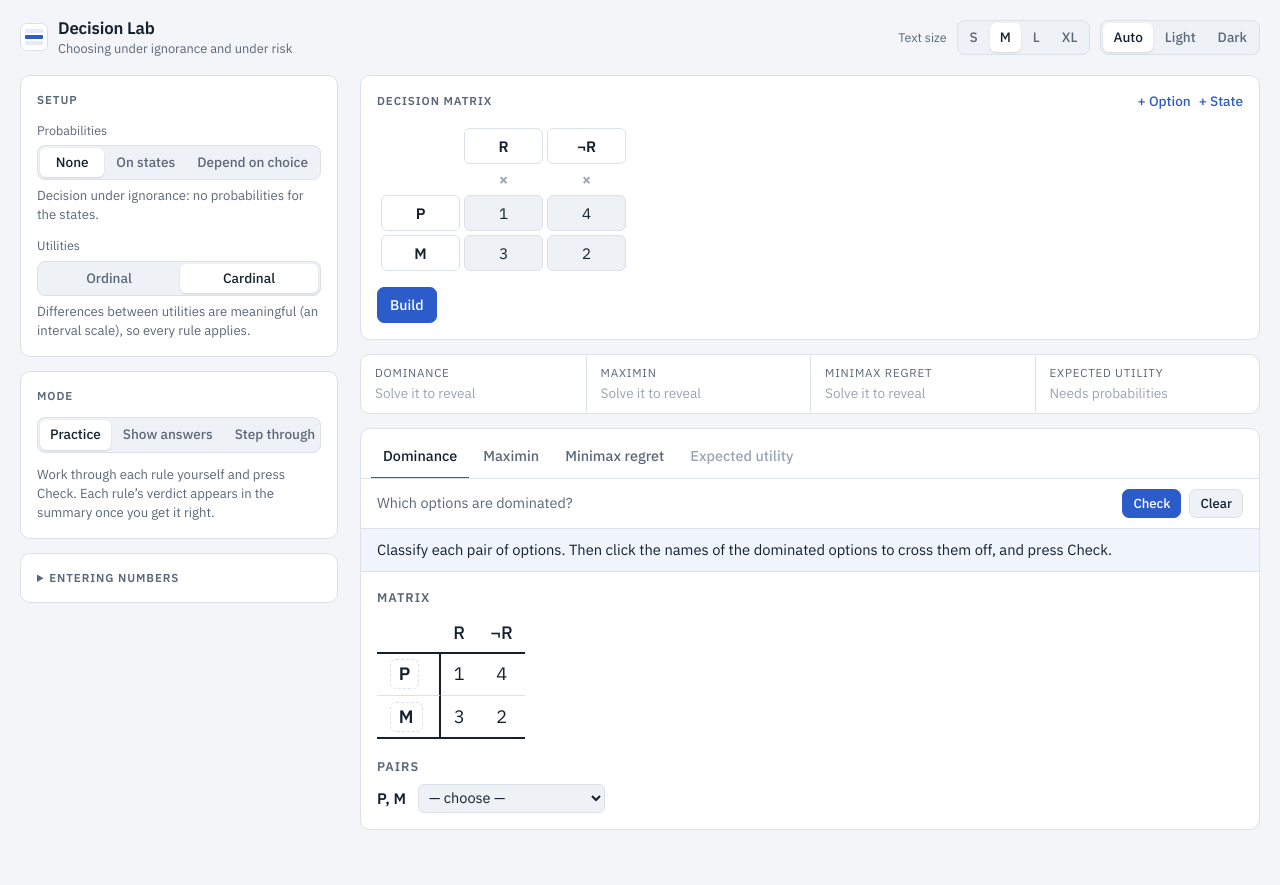
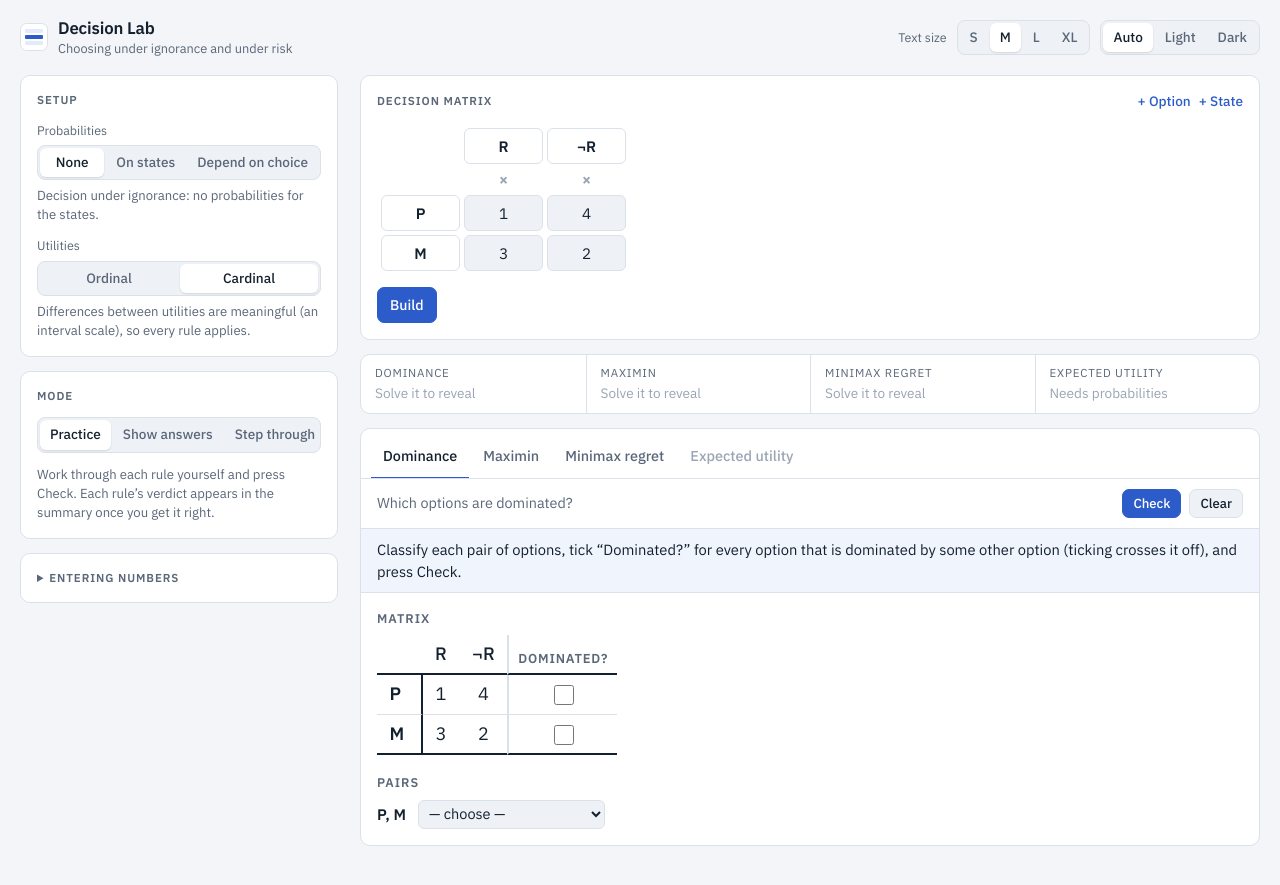
Before and after one commit to Comesana73/juancomesana.org, a Jekyll site: the page apps/decision-lab/index.html, which Jekyll copies as it is, in a window 1280 px wide. Shown: the top 885 px of the page. Built offline with Jekyll 4.4.1, drawn with Linux system fonts in a browser that asks for light colours; part of the change alters nothing that is shown.

Commit message:
Decision Lab: Dominated? checkboxes and specific feedback on Check
Co-Authored-By: Claude Opus 5.5 <noreply@anthropic.com>
Claude-Session: https://claude.ai/code/session_019p2RdfrzAppxsuEp5T34gu

```diff
--- a/apps/decision-lab/index.html
+++ b/apps/decision-lab/index.html
@@ -218,6 +218,7 @@
   /* practice affordances */
   .mx td.clickable { cursor: pointer; }
   .mx td.clickable:hover { box-shadow: inset 0 0 0 1.5px var(--accent); }
+  .mx input.crossbox { width: 1.1em; height: 1.1em; accent-color: var(--bad); cursor: pointer; vertical-align: middle; }
   .mx th.rowh button.rowbtn {
     border: 1px dashed var(--line); background: transparent; border-radius: 6px; padding: 0.05em 0.45em; cursor: pointer;
     font: inherit; color: inherit; text-decoration: inherit;
@@ -767,7 +768,7 @@
   function practiceIntro(tab) {
     const w = state.work.maximin;
     return {
-      dominance: "Classify each pair of options. Then click the names of the dominated options to cross them off, and press Check.",
+      dominance: "Classify each pair of options, tick “Dominated?” for every option that is dominated by some other option (ticking crosses it off), and press Check.",
       maximin: w.stage === 2
         ? "There’s a tie for maximin. Apply leximin: tick the option(s) leximin keeps, and press Check."
         : "Click each option’s worst outcome to star it (star every cell that ties for worst). Then click the name(s) of the maximin choice to mark them ** and press Check.",
@@ -797,10 +798,12 @@
       const crossed = practice ? w.crossed.has(r) : showCross && res.dominated.has(r);
       const wrong = practice && w.marks && w.marks.rows.has(r);
       const curRow = cur && (cur.i === r || cur.j === r);
-      rows += `<tr class="${crossed ? "crossed" : ""}">${rowHead(r, { button: practice })
-        .replace('class="rowh"', `class="rowh${wrong ? " wrong" : ""}${curRow ? " cur" : ""}"`)}${pb.states.map((_, c) => utilCell(r, c, { cls: curRow ? "curcol" : "" })).join("")}</tr>`;
+      const box = practice
+        ? `<td class="extra${wrong ? " wrong" : ""}"><input type="checkbox" class="crossbox" data-cross="${r}"${w.crossed.has(r) ? " checked" : ""} aria-label="${esc(O(r))} is dominated"></td>`
+        : "";
+      rows += `<tr class="${crossed ? "crossed" : ""}">${rowHead(r).replace('class="rowh"', `class="rowh${curRow ? " cur" : ""}"`)}${pb.states.map((_, c) => utilCell(r, c, { cls: curRow ? "curcol" : "" })).join("")}${box}</tr>`;
     });
-    const table = `<div class="scroll"><table class="mx">${header()}<tbody>${rows}</tbody></table></div>`;
+    const table = `<div class="scroll"><table class="mx">${header(practice ? ["Dominated?"] : [])}<tbody>${rows}</tbody></table></div>`;
     const pairsHtml = res.pairs.map((p, idx) => {
       let v;
       if (practice) {
@@ -940,6 +943,13 @@
     if (state.mode !== "practice") return;
     const t = e.target;
     if (t.dataset.pair !== undefined) { state.work.dominance.pairs[t.dataset.pair] = t.value; t.classList.remove("wrong"); }
+    if (t.dataset.cross !== undefined) {
+      const s = state.work.dominance.crossed, r = +t.dataset.cross;
+      t.checked ? s.add(r) : s.delete(r);
+      state.work.dominance.marks = null; state.hint = null; renderWork();
+      const again = body.querySelector(`input[data-cross="${r}"]`); if (again) again.focus();
+      return;
+    }
     if (t.dataset.lex !== undefined) { const s = state.work.maximin.lex; t.checked ? s.add(+t.dataset.lex) : s.delete(+t.dataset.lex); t.classList.remove("wrong"); }
   });
   body.addEventListener("input", (e) => {
@@ -958,11 +968,12 @@
   const setEq = (a, b) => a.size === b.size && [...a].every((x) => b.has(x));
   function check() {
     const res = state.results, w = state.work, tab = state.tab;
-    let right = 0, total = 0, done = false, extra = "";
+    let right = 0, total = 0, done = false;
+    const issues = [];
     if (tab === "dominance") {
       const d = w.dominance, marks = { pairs: new Set(), rows: new Set() };
-      res.pairs.forEach((p, idx) => { total++; if (d.pairs[`${p.i},${p.j}`] === p.rel) right++; else marks.pairs.add(idx); });
-      state.problem.opts.forEach((_, r) => { total++; if (d.crossed.has(r) === res.dominated.has(r)) right++; else marks.rows.add(r); });
+      res.pairs.forEach((p, idx) => { total++; if (d.pairs[`${p.i},${p.j}`] === p.rel) right++; else { marks.pairs.add(idx); issues.push(`the classification of ${O(p.i)}, ${O(p.j)}`); } });
+      state.problem.opts.forEach((_, r) => { total++; if (d.crossed.has(r) === res.dominated.has(r)) right++; else { marks.rows.add(r); issues.push(`whether ${O(r)} is dominated`); } });
       d.marks = marks; done = right === total;
     } else if (tab === "maximin") {
       const m = w.maximin, marks = { rows: new Set(), picks: new Set(), lex: new Set() };
@@ -970,33 +981,33 @@
         state.problem.opts.forEach((_, r) => {
           total++;
           const mine = new Set([...m.stars].filter((k) => k.startsWith(r + ",")).map((k) => +k.split(",")[1]));
-          if (setEq(mine, res.minCells[r])) right++; else marks.rows.add(r);
+          if (setEq(mine, res.minCells[r])) right++; else { marks.rows.add(r); issues.push(`the starred worst outcome(s) of ${O(r)}`); }
         });
         total++;
         const pk = new Set(res.tied);
-        if (setEq(m.picks, pk)) right++; else state.problem.opts.forEach((_, r) => { if (m.picks.has(r) !== pk.has(r)) marks.picks.add(r); });
+        if (setEq(m.picks, pk)) right++; else { issues.push("the ** mark(s) on the chosen option(s)"); state.problem.opts.forEach((_, r) => { if (m.picks.has(r) !== pk.has(r)) marks.picks.add(r); }); }
         m.marks = marks;
         if (right === total && res.tied.length > 1) { m.stage = 2; m.marks = null; state.hint = { tab, cls: "good", html: `Right: ${esc(list(res.tied))} tie at ${esc(fmt(res.best))}. Now apply leximin: compare the sorted utilities below, tick the option(s) leximin keeps, and press Check.` }; renderWork(); return; }
         done = right === total;
       } else {
         const want = new Set(res.lexWin);
-        res.tied.forEach((r) => { total++; if (m.lex.has(r) === want.has(r)) right++; else marks.lex.add(r); });
+        res.tied.forEach((r) => { total++; if (m.lex.has(r) === want.has(r)) right++; else { marks.lex.add(r); issues.push(`whether leximin keeps ${O(r)}`); } });
         m.marks = marks; done = right === total;
       }
     } else if (tab === "regret") {
       const g = w.regret, marks = { cells: new Set(), maxr: new Set(), picks: new Set() };
-      res.regret.forEach((row, r) => row.forEach((q, c) => { total++; const key = `${r},${c}`; if (accepts(g.cells[key] || "", q)) right++; else marks.cells.add(key); }));
-      res.maxReg.forEach((q, r) => { total++; if (accepts(g.maxr[r] || "", q)) right++; else marks.maxr.add(r); });
+      res.regret.forEach((row, r) => row.forEach((q, c) => { total++; const key = `${r},${c}`; if (accepts(g.cells[key] || "", q)) right++; else { marks.cells.add(key); issues.push(`the regret for ${O(r)} in ${S(c)}`); } }));
+      res.maxReg.forEach((q, r) => { total++; if (accepts(g.maxr[r] || "", q)) right++; else { marks.maxr.add(r); issues.push(`the largest regret of ${O(r)}`); } });
       total++;
       const pk = new Set(res.regWin);
-      if (setEq(g.picks, pk)) right++; else state.problem.opts.forEach((_, r) => { if (g.picks.has(r) !== pk.has(r)) marks.picks.add(r); });
+      if (setEq(g.picks, pk)) right++; else { issues.push("the ** mark(s) on the chosen option(s)"); state.problem.opts.forEach((_, r) => { if (g.picks.has(r) !== pk.has(r)) marks.picks.add(r); }); }
       g.marks = marks; done = right === total;
     } else if (tab === "eu") {
       const g = w.eu, marks = { vals: new Set(), picks: new Set() };
-      res.eu.forEach((q, r) => { total++; if (accepts(g.vals[r] || "", q)) right++; else marks.vals.add(r); });
+      res.eu.forEach((q, r) => { total++; if (accepts(g.vals[r] || "", q)) right++; else { marks.vals.add(r); issues.push(`the ${euName()} of ${O(r)}`); } });
       total++;
       const pk = new Set(res.euWin);
-      if (setEq(g.picks, pk)) right++; else state.problem.opts.forEach((_, r) => { if (g.picks.has(r) !== pk.has(r)) marks.picks.add(r); });
+      if (setEq(g.picks, pk)) right++; else { issues.push("the ** mark(s) on the chosen option(s)"); state.problem.opts.forEach((_, r) => { if (g.picks.has(r) !== pk.has(r)) marks.picks.add(r); }); }
       g.marks = marks; done = right === total;
     }
     if (done) {
@@ -1011,7 +1022,8 @@
       else verdict = `${euName() === "CEU" ? "conditional expected utility" : "expected utility"} recommends ${list(res.euWin)}`;
       state.hint = { tab, cls: "good", html: `All correct: ${esc(verdict)}.` };
     } else {
-      state.hint = { tab, cls: "bad", html: `${right} of ${total} correct. Wrong or missing entries are marked in red.` };
+      const shown = issues.slice(0, 4).join("; ") + (issues.length > 4 ? `; and ${issues.length - 4} more` : "");
+      state.hint = { tab, cls: "bad", html: `<b>Not right yet (marked in red):</b> ${esc(shown)}.` };
     }
     render();
   }
```
